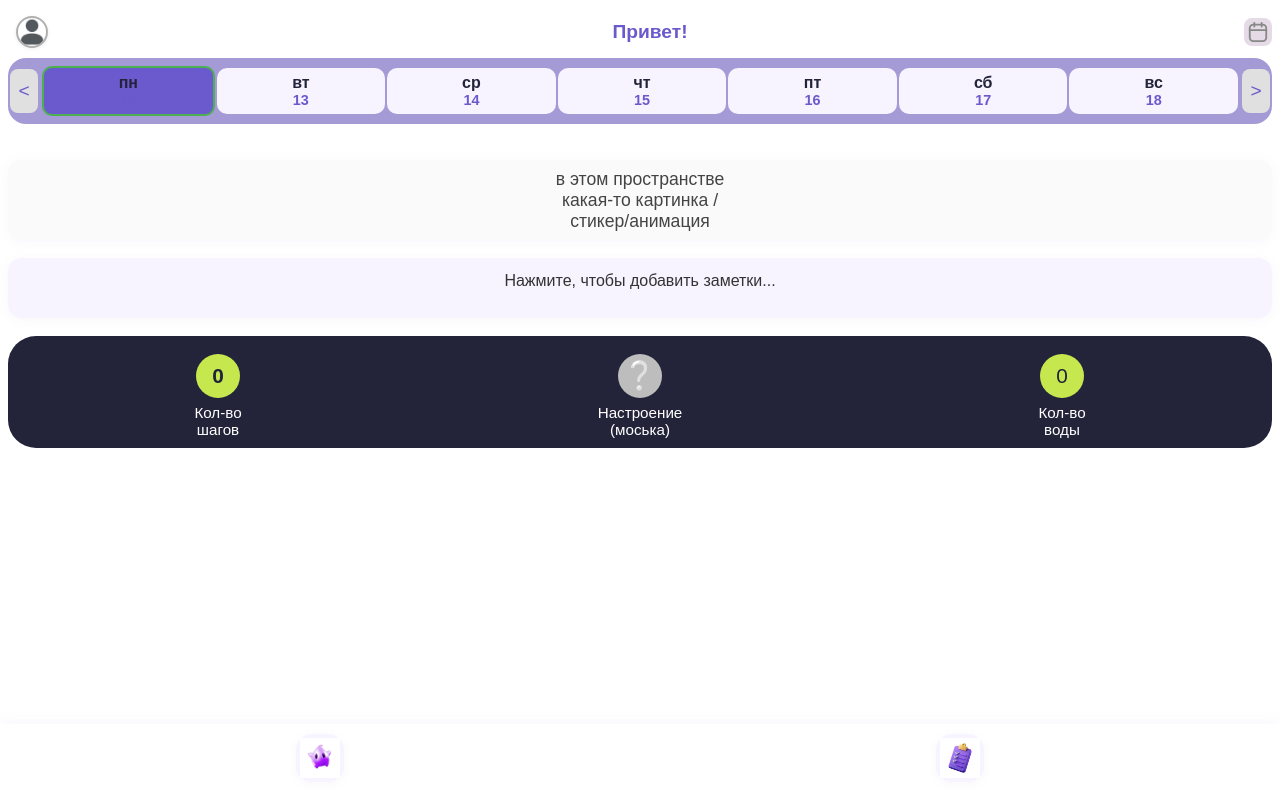
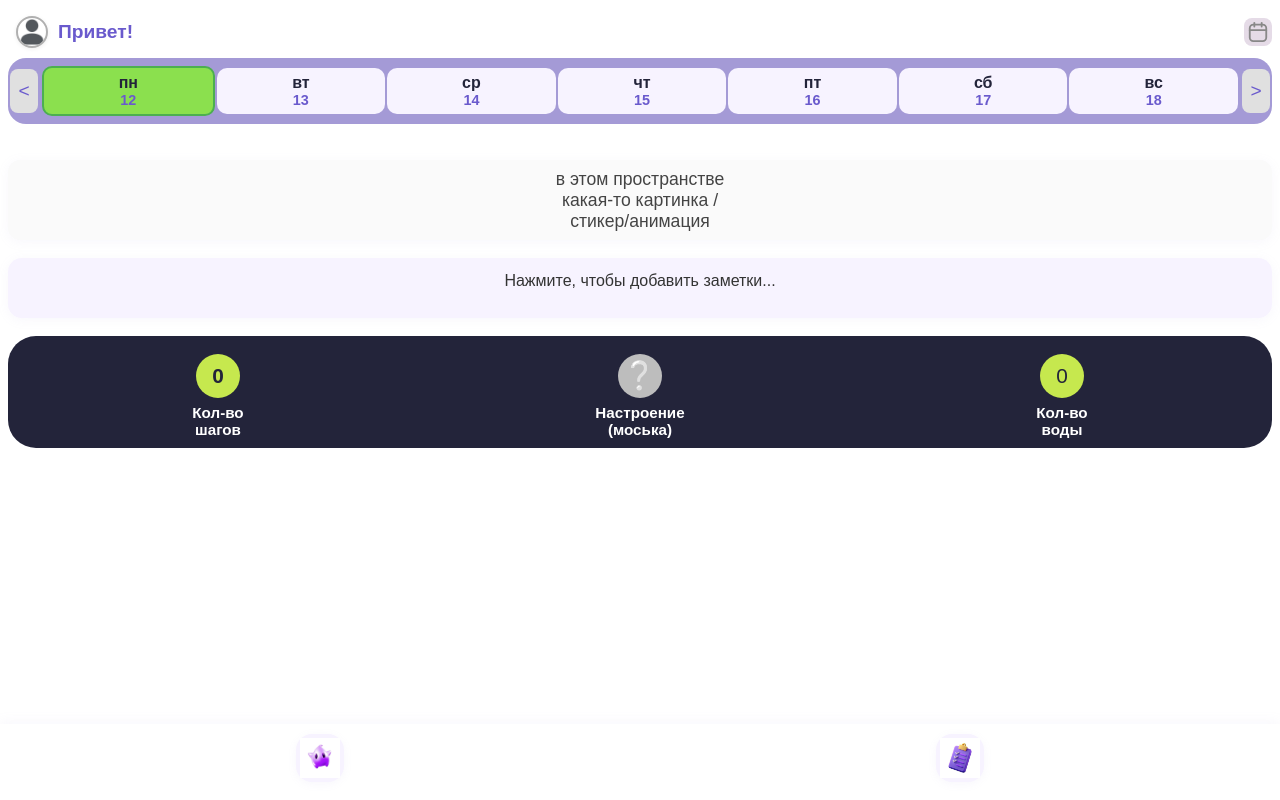
Before and after one commit to TOR2077/ZdorovoPopovich, a React (Create React App) app: page / in a window 1280 px wide. Built offline with nearby package versions, Linux system fonts and the light colour scheme.

Commit message:
upgrade UX: sleep, text main, weekcalendar, hello

```diff
--- a/src/components/SleepSlider.jsx
+++ b/src/components/SleepSlider.jsx
@@ -6,11 +6,21 @@ export default function SleepSlider({ initialMinutes = 0, onSave, onClose }) {
   const hours = Math.floor(minutes / 60);
   const mins = minutes % 60;
 
+  // Обработчик клика по фону
+  const handleBgClick = (e) => {
+    if (e.target === e.currentTarget) {
+      onClose();
+    }
+  };
+
   return (
-    <div style={{
-      position: 'fixed', top: 0, left: 0, right: 0, bottom: 0,
-      background: 'rgba(0,0,0,0.18)', zIndex: 1000, display: 'flex', alignItems: 'center', justifyContent: 'center'
-    }}>
+    <div
+      style={{
+        position: 'fixed', top: 0, left: 0, right: 0, bottom: 0,
+        background: 'rgba(0,0,0,0.18)', zIndex: 1000, display: 'flex', alignItems: 'center', justifyContent: 'center'
+      }}
+      onClick={handleBgClick}
+    >
       <div style={{ background: '#fff', borderRadius: 18, padding: 24, minWidth: 260, boxShadow: '0 4px 24px rgba(0,0,0,0.13)' }}>
         <div style={{ fontSize: '1.1rem', marginBottom: 18, textAlign: 'center' }}>
           Количество сна: <b>{hours}</b> ч <b>{mins.toString().padStart(2, '0')}</b> мин
@@ -22,7 +32,7 @@ export default function SleepSlider({ initialMinutes = 0, onSave, onClose }) {
           step={10}
           value={minutes}
           onChange={e => setMinutes(Number(e.target.value))}
-          style={{ width: '100%' }}
+          style={{ width: '100%', accentColor: '#a49ad6' }}
         />
         <div style={{ display: 'flex', justifyContent: 'space-between', fontSize: 14, marginTop: 8 }}>
           <span>0 ч</span>
--- a/src/components/WeekCalendar.css
+++ b/src/components/WeekCalendar.css
@@ -30,8 +30,8 @@
   box-sizing: border-box;
 }
 .calendar-day-selectable.selected {
-  background: #6a5acd;
-  color: #fff;
+  background: #8be04e;
+  color: #23243a;
 }
 .calendar-day-selectable.today {
   border: 2.5px solid #c6e84e;
--- a/src/pages/Home.css
+++ b/src/pages/Home.css
@@ -132,6 +132,7 @@ html, body, #root {
   font-size: 0.95rem;
   color: #fff;
   text-align: center;
+  font-weight: bold;
 }
 
 .home-footer {
--- a/src/pages/Home.jsx
+++ b/src/pages/Home.jsx
@@ -91,8 +91,8 @@ function Home({ setDirection }) {
           <button className="header-icon avatar-btn" onClick={() => setShowDashboard(v => !v)} title="Профиль">
             <img src={avatar} alt="avatar" style={{width: 28, height: 28, borderRadius: '50%'}} />
           </button>
+          <span className="greeting" style={{marginLeft: 12}}>Привет{user.name ? `, ${user.name}` : ''}!</span>
         </div>
-        <span className="greeting">Привет{user.name ? `, ${user.name}` : ''}!</span>
         <div className="header-icons calendar-only">
           <button className="header-icon calendar-btn" onClick={() => setShowMonthCalendar(true)} title="Открыть календарь">
             <svg width="22" height="22" viewBox="0 0 24 24" fill="none" stroke="#888" strokeWidth="2" strokeLinecap="round" strokeLinejoin="round"><rect x="3" y="4" width="18" height="18" rx="4"/><line x1="16" y1="2" x2="16" y2="6"/><line x1="8" y1="2" x2="8" y2="6"/><line x1="3" y1="10" x2="21" y2="10"/></svg>
```
